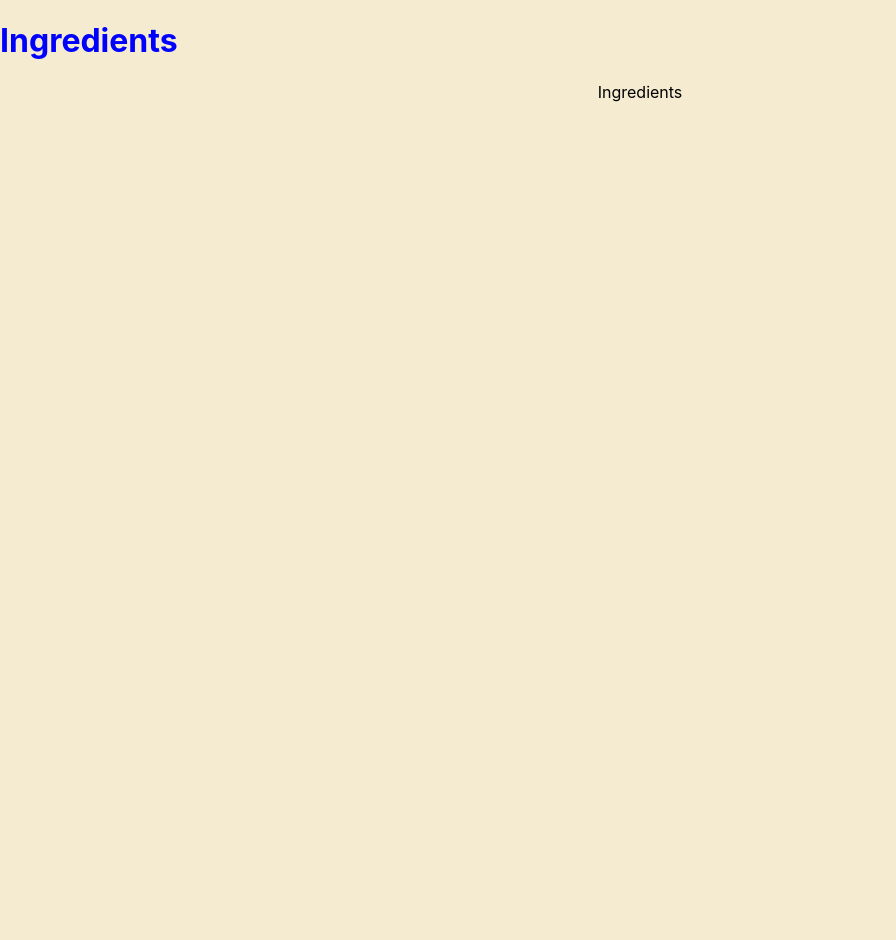
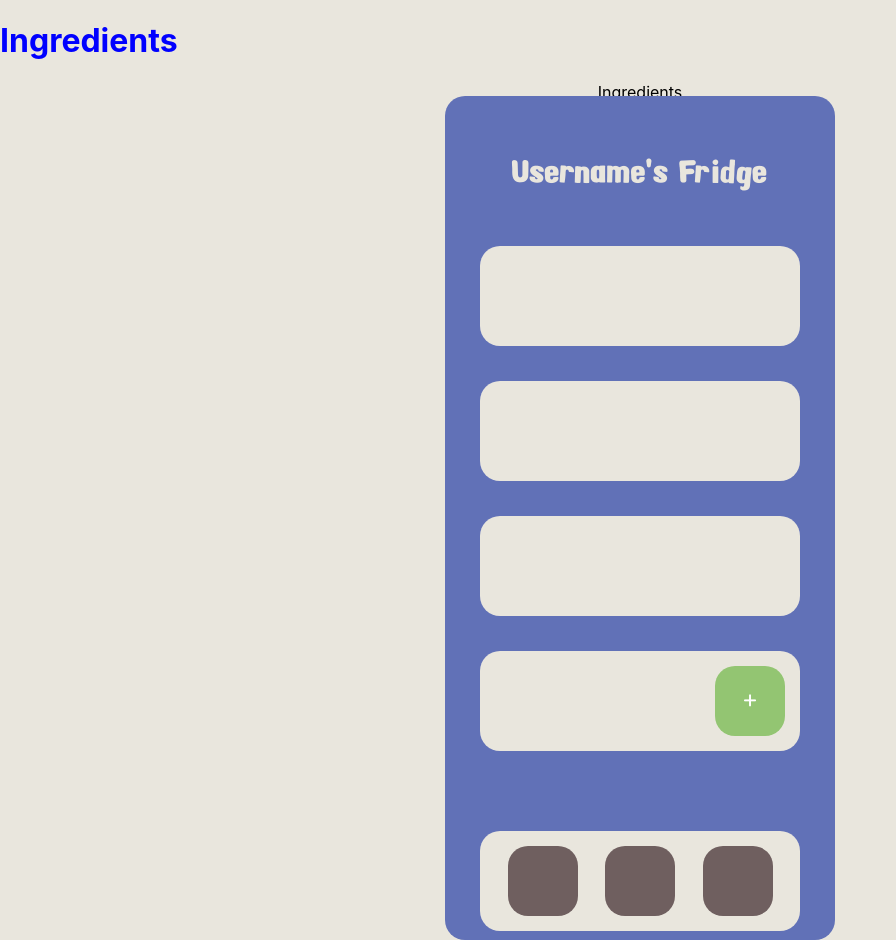
Before and after one commit to Rachiey/Thyme-Frontend, a React (Create React App) app: page /ingredients in a window 1280 px wide. Shown: the whole page, without its empty margins (0-896 px from the left). Before the commit the page ends 800 px from the top, so only its background shows below. Built offline with nearby package versions, Linux system fonts and the light colour scheme.

Commit message:
created basic design for ingredients

```diff
--- a/src/App.css
+++ b/src/App.css
@@ -36,3 +36,8 @@
     transform: rotate(360deg);
   }
 }
+
+@font-face {
+  font-family: "AlphaFridgeMagnets";
+  src: local("AlphaFridgeMagnets"), url('./fonts/AlphaFridgeMagnets.ttf') format('truetype');
+}
--- a/src/pages/Ingredients/Ingredients.css
+++ b/src/pages/Ingredients/Ingredients.css
@@ -1,3 +1,5 @@
+@import url('https://fonts.googleapis.com/css2?family=Varela+Round&display=swap');
+
 .ingredientsHeading {
     color: blue;
     /* text-align: center;
@@ -10,5 +12,127 @@
 }
 
 body {
-    background-color: #F4EBD0;
+    background-color: #e9e6dd;
 }
+
+.iphoneContainer {
+    height: 100vh; /* Magic here */
+    display: flex;
+    justify-content: center;
+    align-items: center;
+
+}
+.iphoneBackground  {
+    width: 390px;
+    height: 844px;
+    background-color: #6171b7;
+    border-radius: 20px;
+
+    display: flex;
+    align-items: center;
+    flex-direction: column;
+    align-content:center;
+
+  }
+  .fridgeTitle {
+    width: 300px;
+    height: 150px;
+    text-align: center;
+    display:flex;
+    align-items: center;
+    justify-content: center;
+    font-size: 30px;
+    font-family: 'AlphaFridgeMagnets';
+    font-weight:500;
+    color: #e9e6dd;
+
+
+
+  }
+
+  .shelfOne {
+    width: 320px;
+    height: 100px;
+    background-color: #e9e6dd;
+    border-radius: 20px;
+
+  }
+
+  .shelfTwo {
+    width: 320px;
+    height: 100px;
+    background-color: #e9e6dd;
+    border-radius: 20px;
+    margin-top: 35px;
+  }
+
+  .shelfThree {
+    width: 320px;
+    height: 100px;
+    background-color: #e9e6dd;
+    border-radius: 20px;
+    margin-top: 35px;
+  }
+
+  .shelfFour {
+    width: 320px;
+    height: 100px;
+    background-color: #e9e6dd;
+    border-radius: 20px;
+    margin-top: 35px;
+    display: flex;
+    justify-content: flex-end;
+  }
+  .addButton {
+    width: 70px;
+    height: 70px;
+    background-color: #93c572;
+    border-radius: 20px;
+    text-align: center;
+    display:flex;
+    align-items: center;
+    justify-content: center;
+    font-size: 25px;
+    font-family: 'Varela Round', sans-serif;
+    font-weight:500;
+    margin-top: 15px;
+    margin-bottom: 10px;
+    margin-right: 15px;
+    color: white;
+
+
+  }
+
+  .bottomMenu {
+    width: 320px;
+    height: 100px;
+    background-color: #e9e6dd;
+    border-radius: 20px;
+    margin-top: 80px;
+    display: flex;
+    align-content:center;
+    justify-content: space-evenly;
+    align-items: center;
+  }
+
+  .homeButton {
+    width: 70px;
+    height: 70px;
+    background-color: #6f5f5f;
+    border-radius: 20px;
+
+  }
+  .recipeButton {
+    width: 70px;
+    height: 70px;
+    background-color: #6f5f5f;
+    border-radius: 20px;
+
+  }
+  .profileButton {
+    width: 70px;
+    height: 70px;
+    background-color: #6f5f5f;
+    border-radius: 20px;
+
+  }
--- a/src/pages/Ingredients/Ingredients.js
+++ b/src/pages/Ingredients/Ingredients.js
@@ -1,5 +1,7 @@
 import React from 'react';
 import './Ingredients.css';
+// import './Ingredients/fonts/AlphaFridgeMagnets.ttf';
+
 //import { Link } from 'react-router-dom';
 
 
@@ -14,6 +16,22 @@ return (
     <div className="App">
       <p>Ingredients</p>
     </div>
+    <div className="iphoneContainer">
+    <div className="iphoneBackground">
+    <div className="fridgeTitle"> Username's Fridge </div>
+    <div className="shelfOne"></div>
+    <div className="shelfTwo"></div>
+    <div className="shelfThree"></div>
+    <div className="shelfFour">
+        <div className="addButton">+</div>
+    </div>
+    <div className="bottomMenu">
+        <div className="homeButton"></div>
+        <div className="recipeButton"></div>
+        <div className="profileButton"></div>
+    </div>
+    </div>
+    </div>
         </>
 )
 }
```
Also changed, not shown: src/fonts/AlphaFridgeMagnets.ttf (added), src/fonts/AlphaFridgeMagnetsAllCaps.ttf (added), src/pages/index.js (line endings or trailing spaces).
